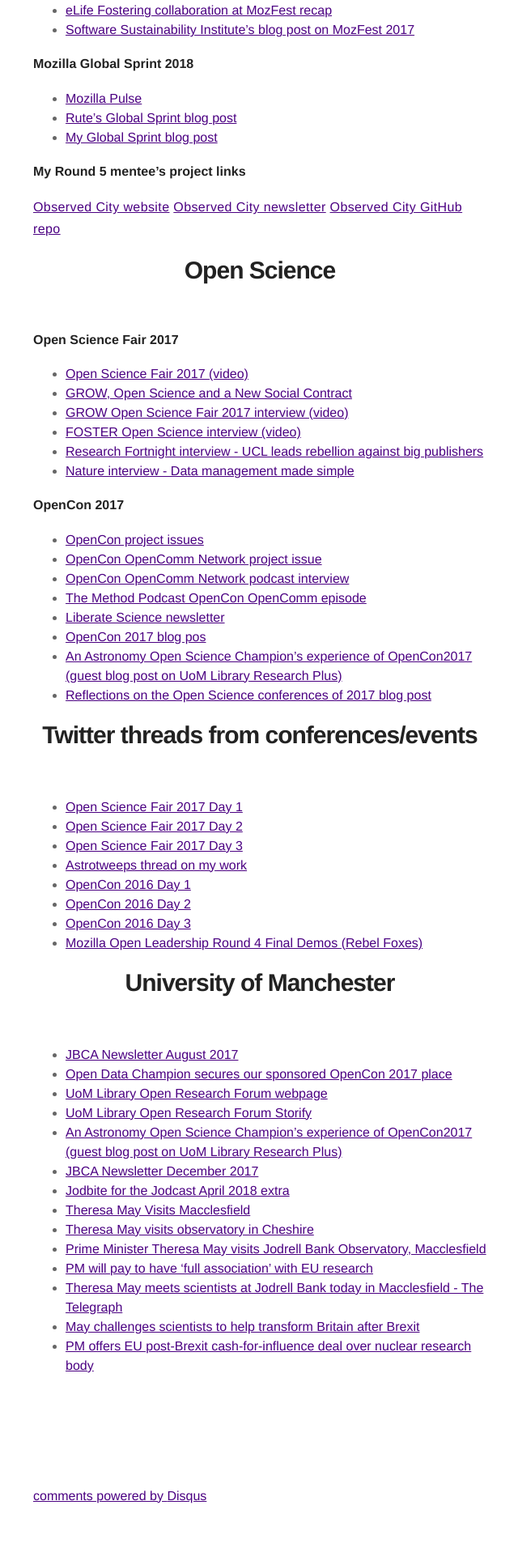
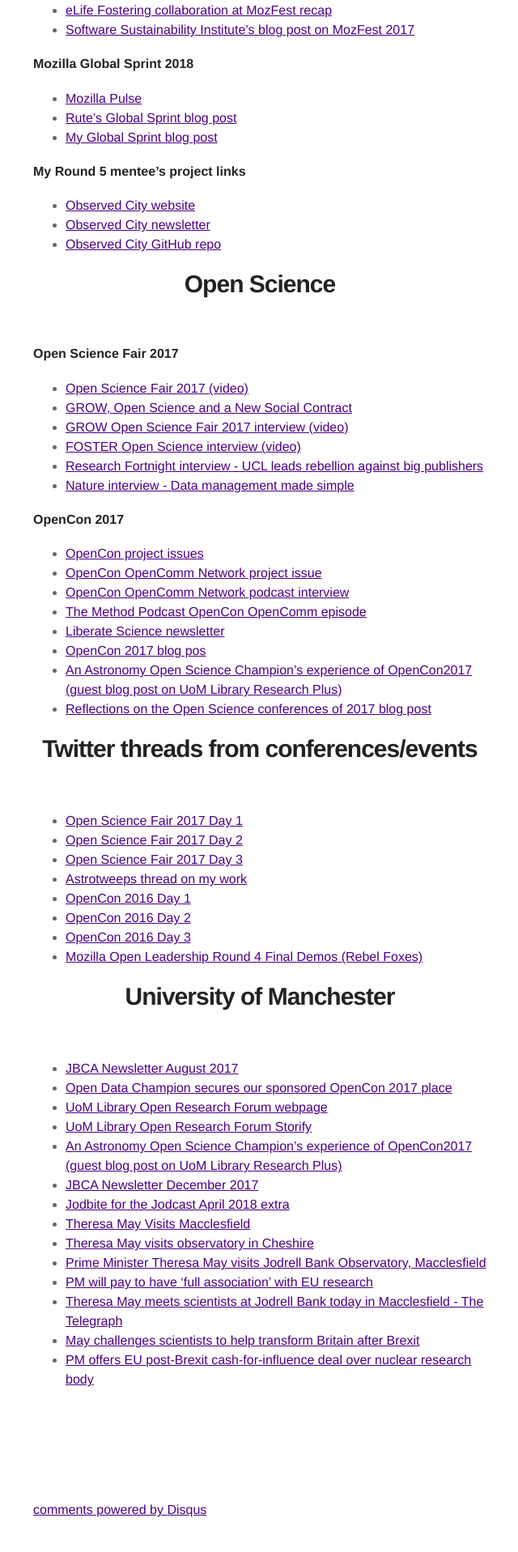
Before and after one commit to rainsworth/rainsworth.github.io_old, a Jekyll site: the page built from _posts/2018-01-11-Media-Links.markdown, in a window 1280 px wide. Shown: the part 1436-3353 px from the top of the page at 81% size, without its empty margins (319-959 px from the left). Built offline with Jekyll 4.4.1, drawn with Linux system fonts in a browser that asks for light colours; comment, search, counter and statistics services are not loaded.

```diff
--- a/_posts/2018-01-11-Media-Links.markdown
+++ b/_posts/2018-01-11-Media-Links.markdown
@@ -60,9 +60,9 @@ Below is a list of links to various media such as blog posts, social media, inte
 * [My Global Sprint blog post](https://medium.com/@rainsworth/mozsprint-2018-mcr-4bf507b1e557)
 
 #### My Round 5 mentee's project links
-[Observed City website](http://observed.city/)
-[Observed City newsletter](https://tinyletter.com/ObservedCity/archive)
-[Observed City GitHub repo](https://github.com/fionacu/ObservedCity)
+* [Observed City website](http://observed.city/)
+* [Observed City newsletter](https://tinyletter.com/ObservedCity/archive)
+* [Observed City GitHub repo](https://github.com/fionacu/ObservedCity)
 
 
 # Open Science
```
